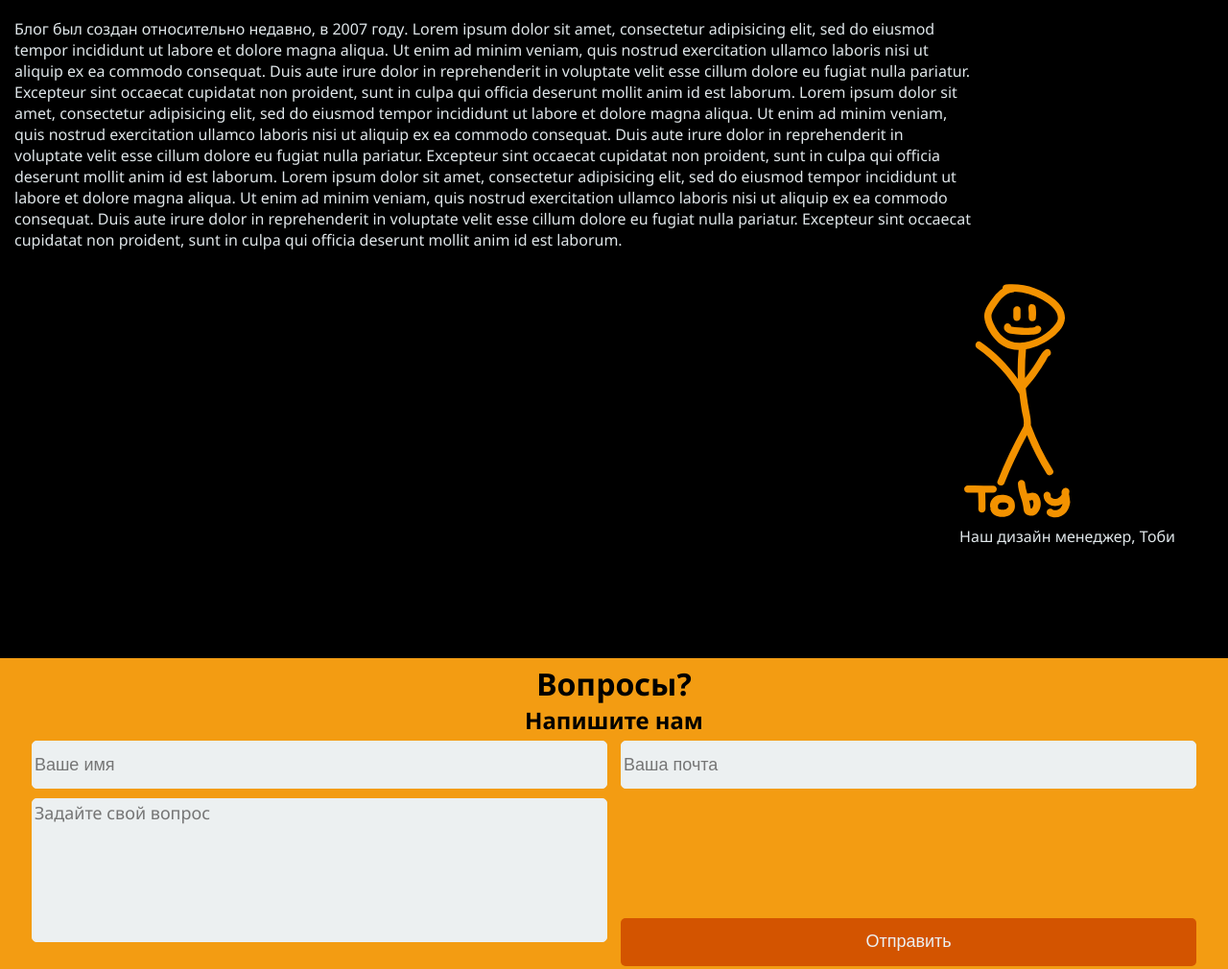
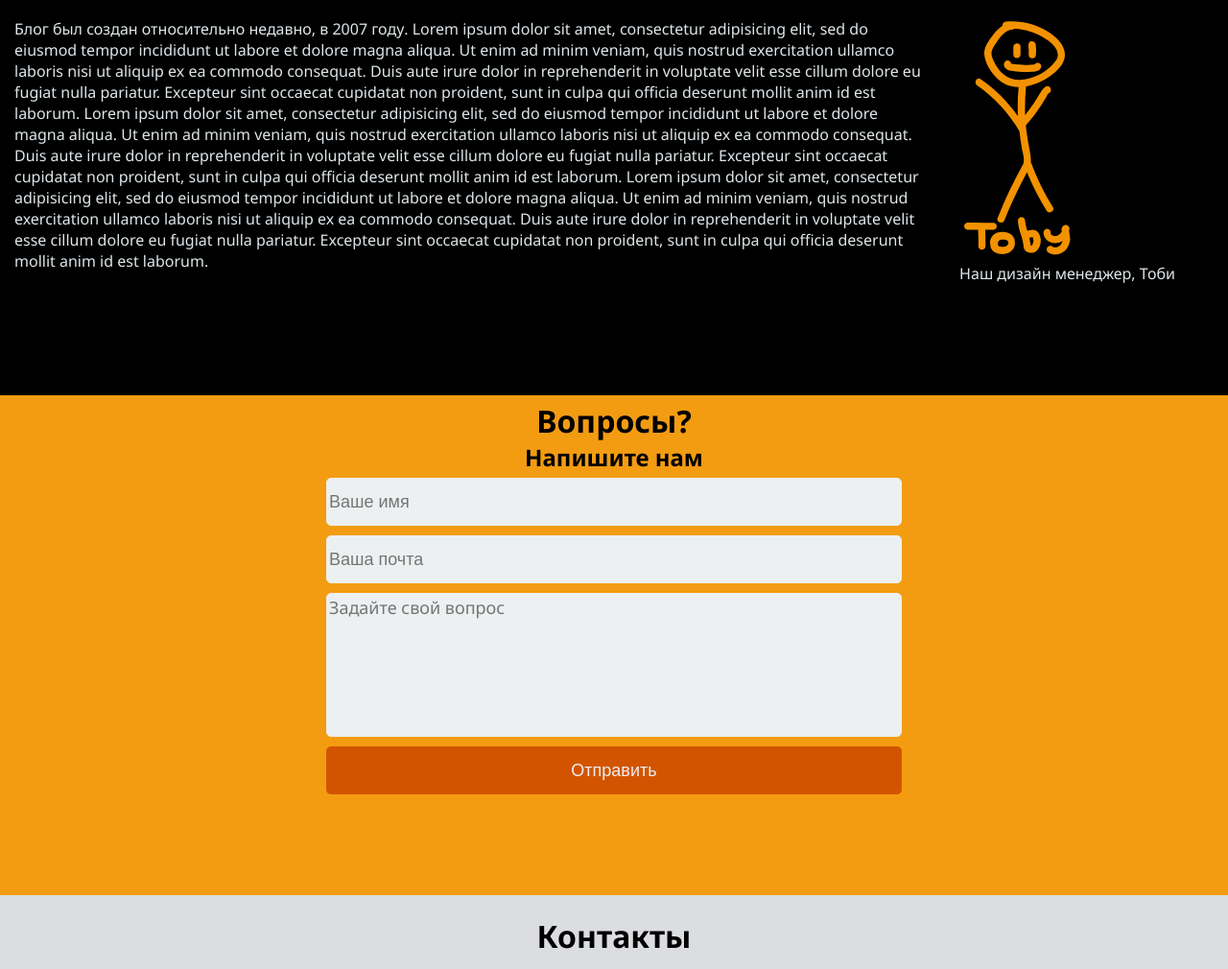
Before and after one commit to emresha/blog-website, a website: page index.html in a window 1280 px wide. Shown: the part 985-1995 px from the top of the page at 96% size. Drawn offline with Linux system fonts and the light colour scheme.

Commit message:
minor changes

```diff
--- a/index.html
+++ b/index.html
@@ -48,17 +48,15 @@
         <div id="about" class="about-blog">
           <h1>О блоге</h1>
           <div class="toby-desc">
+          <div class='toby'>
+              <figure>
+              <img src="stuff/stickman.svg" height="250" alt="" >
+              <figcaption>Наш дизайн менеджер, Тоби</figcaption>
+                    </figure>
+                  </div>
             <p style=' max-width: 1000px; margin-right: 5px;'>Блог был создан относительно недавно, в 2007 году. Lorem ipsum dolor sit amet, consectetur adipisicing elit, sed do eiusmod tempor incididunt ut labore et dolore magna aliqua. Ut enim ad minim veniam, quis nostrud exercitation ullamco laboris nisi ut aliquip ex ea commodo consequat. Duis aute irure dolor in reprehenderit in voluptate velit esse cillum dolore eu fugiat nulla pariatur. Excepteur sint occaecat cupidatat non proident, sunt in culpa qui officia deserunt mollit anim id est laborum. Lorem ipsum dolor sit amet, consectetur adipisicing elit, sed do eiusmod tempor incididunt ut labore et dolore magna aliqua. Ut enim ad minim veniam, quis nostrud exercitation ullamco laboris nisi ut aliquip ex ea commodo consequat. Duis aute irure dolor in reprehenderit in voluptate velit esse cillum dolore eu fugiat nulla pariatur. Excepteur sint occaecat cupidatat non proident, sunt in culpa qui officia deserunt mollit anim id est laborum. Lorem ipsum dolor sit amet, consectetur adipisicing elit, sed do eiusmod tempor incididunt ut labore et dolore magna aliqua. Ut enim ad minim veniam, quis nostrud exercitation ullamco laboris nisi ut aliquip ex ea commodo consequat. Duis aute irure dolor in reprehenderit in voluptate velit esse cillum dolore eu fugiat nulla pariatur. Excepteur sint occaecat cupidatat non proident, sunt in culpa qui officia deserunt mollit anim id est laborum.</p>
-
-            <div class='toby'>
-            <figure>
-            <img src="stuff/stickman.svg" height="250" alt="" >
-            <figcaption>Наш дизайн менеджер, Тоби</figcaption>
-          </div>
-
-        </figure>
         </div>
-        </div>
+      </div>
         <div class="help-blog" id="help">
           <h1>Вопросы?</h1>
           <h2>Напишите нам</h2>
--- a/scss/sass.scss
+++ b/scss/sass.scss
@@ -189,6 +189,9 @@ footer {
 }
 
 .help-blog {
+  @include flex(flex);
+  flex-flow: column nowrap;
+  align-items: center;
   margin: 0;
   padding: 5px;
   padding-bottom: 100px;
```
Also changed, not shown: css/sass.css.
